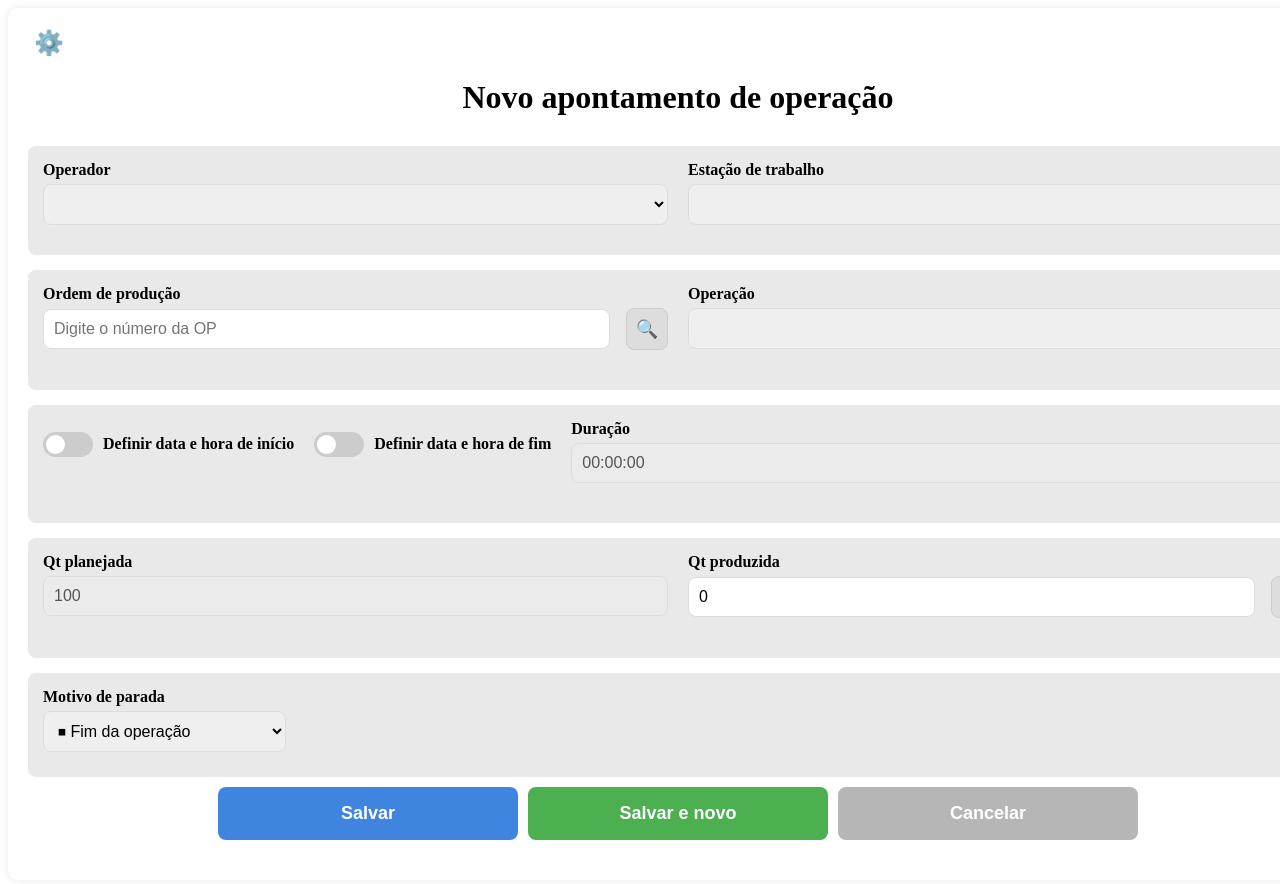
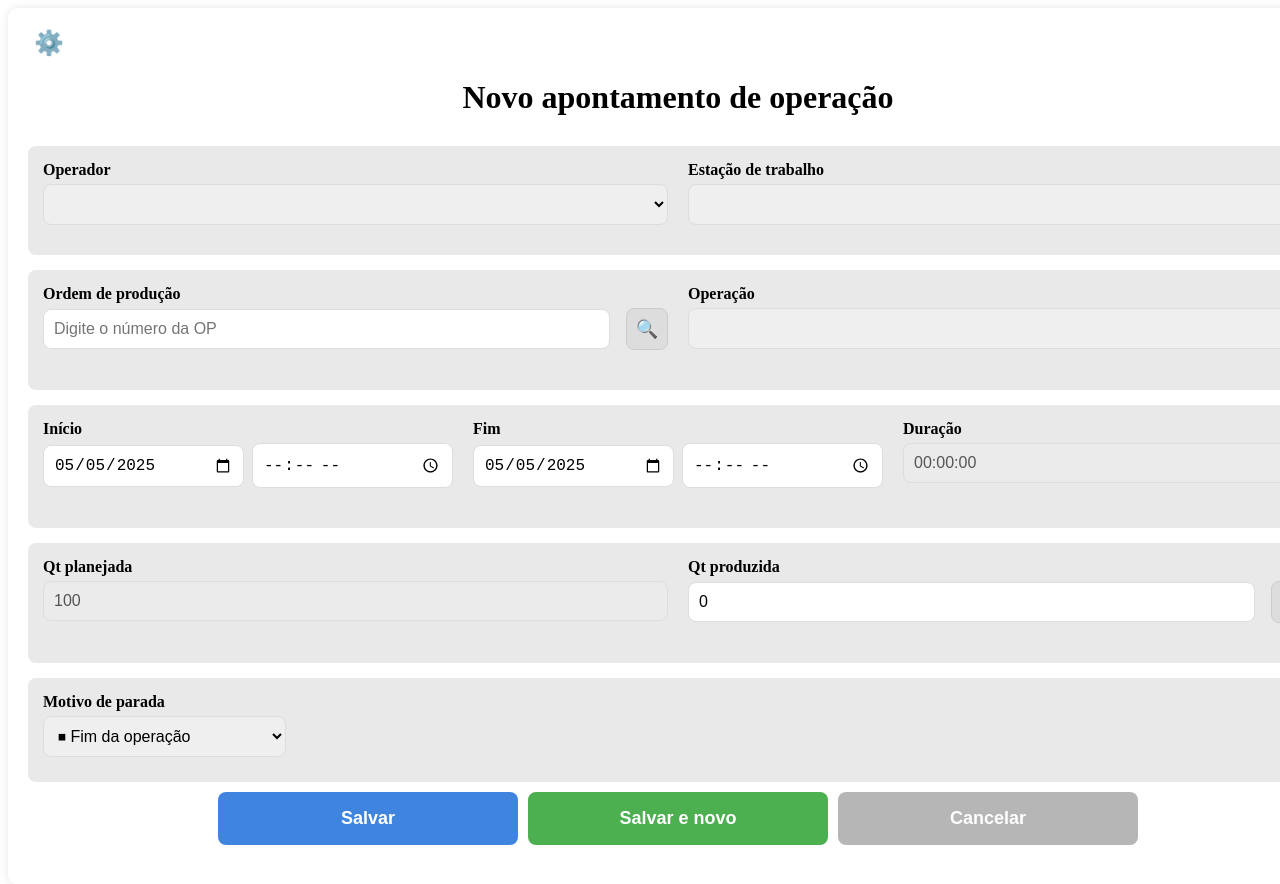
Before and after one commit to lvhilgert/apontamentoProducao, an Angular app: page /apontamento-completo in a window 1280 px wide. Shown: the top 884 px of the page. Built offline with nearby package versions, Linux system fonts and the light colour scheme.

Commit message:
novaModelagem2.6

```diff
--- a/src/app/apontamento-completo/apontamento-completo.component.html
+++ b/src/app/apontamento-completo/apontamento-completo.component.html
@@ -53,8 +53,8 @@
 
 
   <!-- Linha: Ordem de Produção + Operação -->
-<div class="section">
-  <div class="row-inline" *ngIf="!criarNovaOrdem">
+<div class="section" *ngIf="!criarNovaOrdem">
+  <div class="row-inline">
 
       <div class="input-field">
         <label for="ordemProducao">Ordem de produção</label>
@@ -93,15 +93,15 @@
   <!-- INÍCIO E FIM  -->
   <div class="section">
     <div class="row-inline">
-      <div class="config-switch">
+      <!--<div class="config-switch">
         <label class="switch">
           <input type="checkbox" [(ngModel)]="showInformarInicio">
           <span class="slider round"></span>
           Definir data e hora de início
         </label>
-      </div>
+      </div> -->
       <!-- Início -->
-      <div class="input-field" *ngIf="showInformarInicio">
+      <div class="input-field">
         <label>Início</label>
         <div class="input-inline">
           <input type="date" [(ngModel)]="dataInicio">
@@ -110,14 +110,14 @@
       </div>
 
       <!-- Fim -->
-      <div class="config-switch">
+      <!--<div class="config-switch">
         <label class="switch">
           <input type="checkbox" [(ngModel)]="showInformarFim">
           <span class="slider round"></span>
           Definir data e hora de fim
         </label>
-      </div>
-      <div class="input-field" *ngIf="showInformarFim">
+      </div>-->
+      <div class="input-field">
         <label>Fim</label>
         <div class="input-inline">
           <input type="date" [(ngModel)]="dataFim">
```
